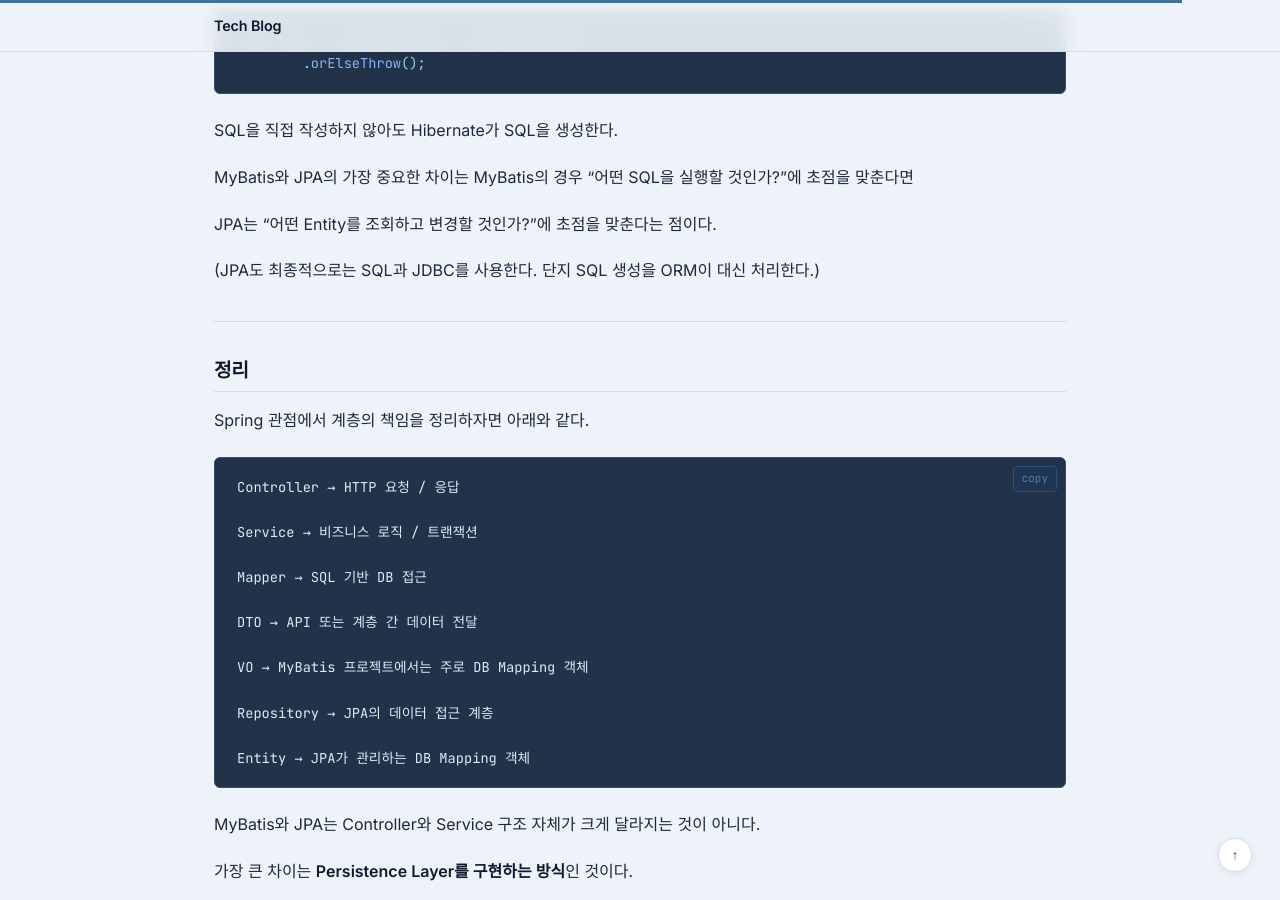
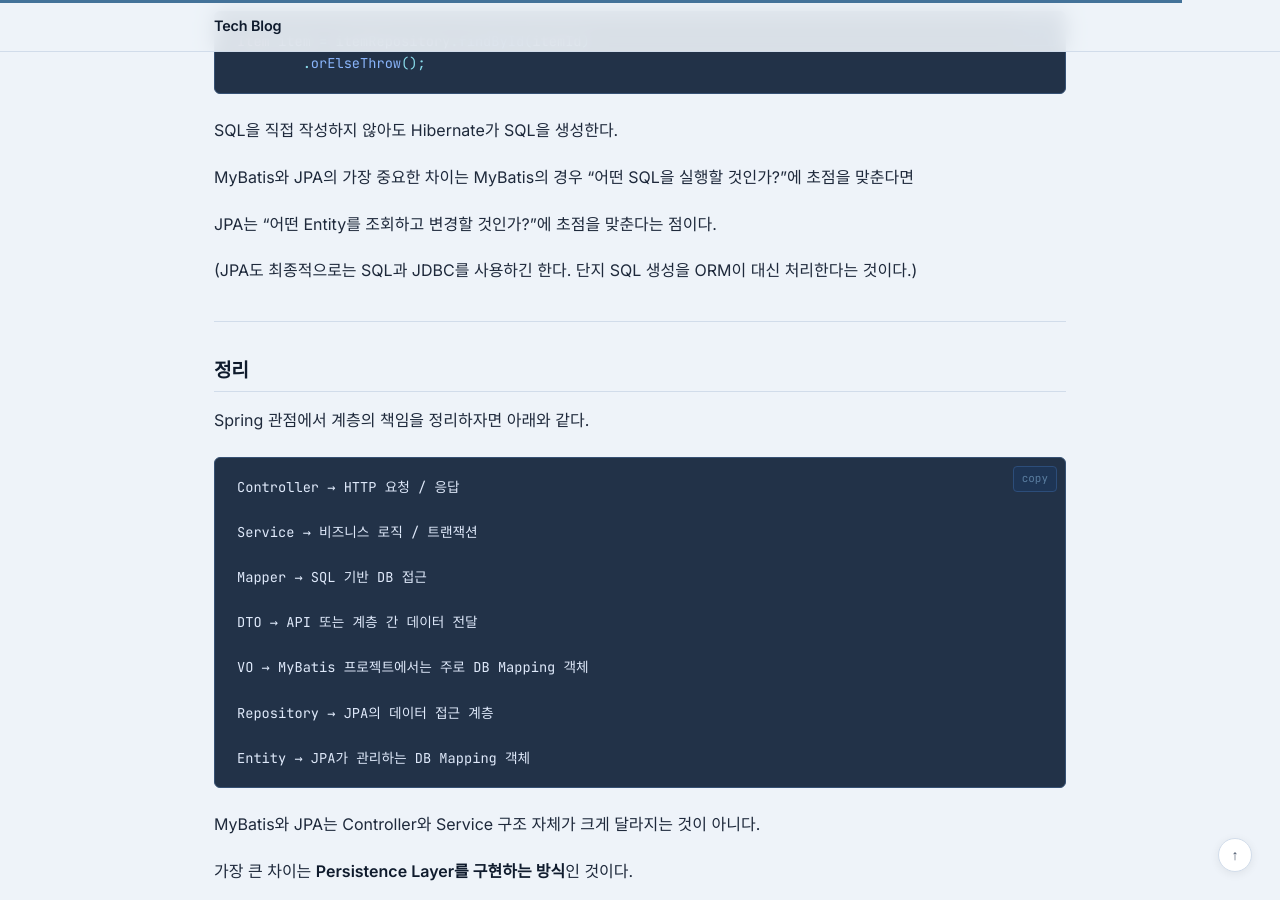
Before and after one commit to jw3418/jw3418.github.io, a Jekyll site: the page built from _posts/2026-08-12-spring-mybatis-mapper-pattern.md, in a window 1280 px wide and 900 px high, scrolled down 4977 px. Built offline with Jekyll 4.4.1, drawn with Linux system fonts in a browser that asks for light colours.

Commit message:
Fix typo in MyBatis and JPA comparison section

```diff
--- a/_posts/2026-08-12-spring-mybatis-mapper-pattern.md
+++ b/_posts/2026-08-12-spring-mybatis-mapper-pattern.md
@@ -200,7 +200,7 @@ MyBatis와 JPA의 가장 중요한 차이는 MyBatis의 경우 "어떤 SQL을
 
 JPA는 "어떤 Entity를 조회하고 변경할 것인가?"에 초점을 맞춘다는 점이다.
 
-(JPA도 최종적으로는 SQL과 JDBC를 사용한다. 단지 SQL 생성을 ORM이 대신 처리한다.)
+(JPA도 최종적으로는 SQL과 JDBC를 사용하긴 한다. 단지 SQL 생성을 ORM이 대신 처리한다는 것이다.)
 
 ---
 
```
